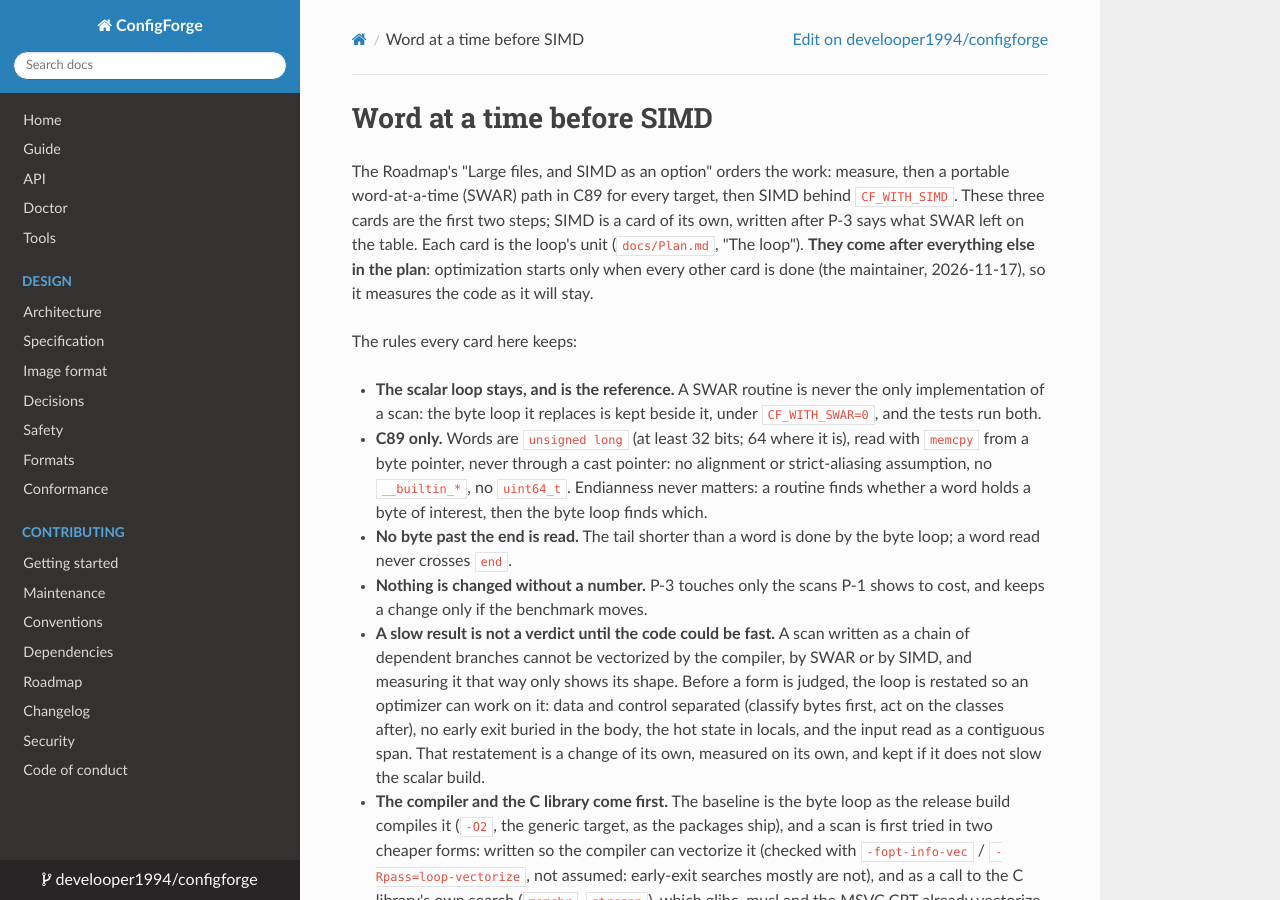
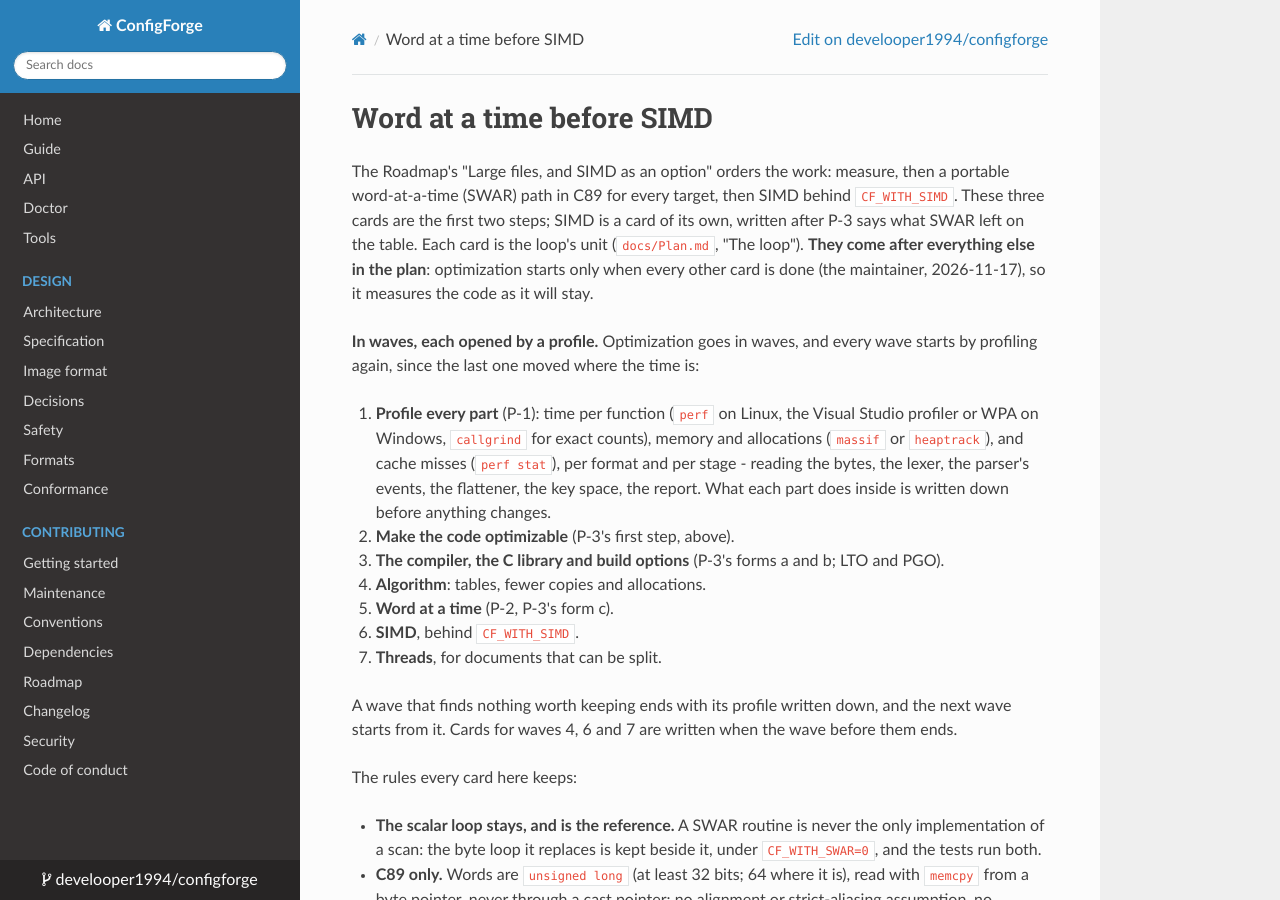
Before and after one commit to develooper1994/configforge, an MkDocs documentation site: the page built from docs/plan/P-word-at-a-time.md, in a window 1280 px wide and 900 px high. Built offline with MkDocs 1.6.1, drawn with Linux system fonts in a browser that asks for light colours.

Commit message:
Plan, P cards: optimization in waves, each opened by a profile of every part

```diff
--- a/docs/plan/P-word-at-a-time.md
+++ b/docs/plan/P-word-at-a-time.md
@@ -8,6 +8,29 @@ left on the table. Each card is the loop's unit (`docs/Plan.md`, "The
 loop"). **They come after everything else in the plan**: optimization
 starts only when every other card is done (the maintainer, 2026-11-17),
 so it measures the code as it will stay.
+
+**In waves, each opened by a profile.** Optimization goes in waves,
+and every wave starts by profiling again, since the last one moved
+where the time is:
+
+1. **Profile every part** (P-1): time per function (`perf` on Linux,
+   the Visual Studio profiler or WPA on Windows, `callgrind` for exact
+   counts), memory and allocations (`massif` or `heaptrack`), and cache
+   misses (`perf stat`), per format and per stage - reading the bytes,
+   the lexer, the parser's events, the flattener, the key space, the
+   report. What each part does inside is written down before anything
+   changes.
+2. **Make the code optimizable** (P-3's first step, above).
+3. **The compiler, the C library and build options** (P-3's forms a
+   and b; LTO and PGO).
+4. **Algorithm**: tables, fewer copies and allocations.
+5. **Word at a time** (P-2, P-3's form c).
+6. **SIMD**, behind `CF_WITH_SIMD`.
+7. **Threads**, for documents that can be split.
+
+A wave that finds nothing worth keeping ends with its profile written
+down, and the next wave starts from it. Cards for waves 4, 6 and 7 are
+written when the wave before them ends.
 
 The rules every card here keeps:
 
```
